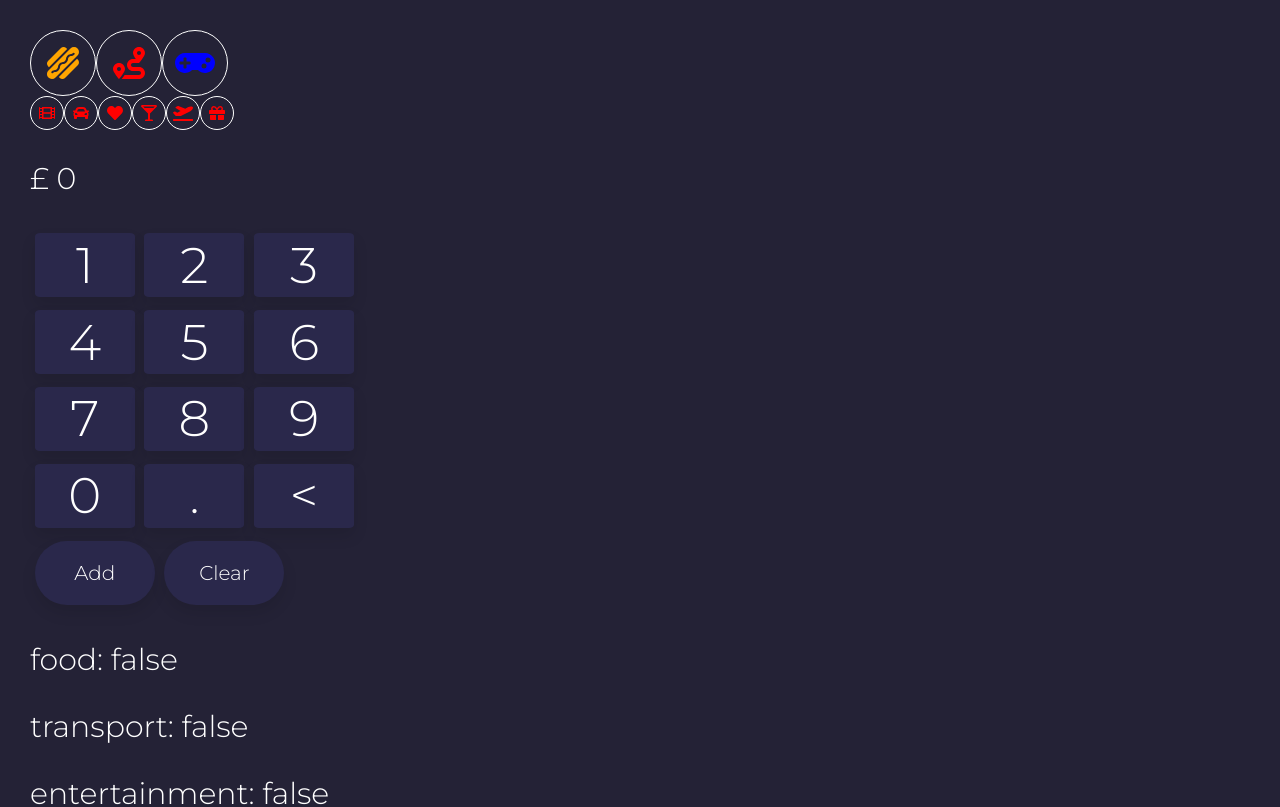
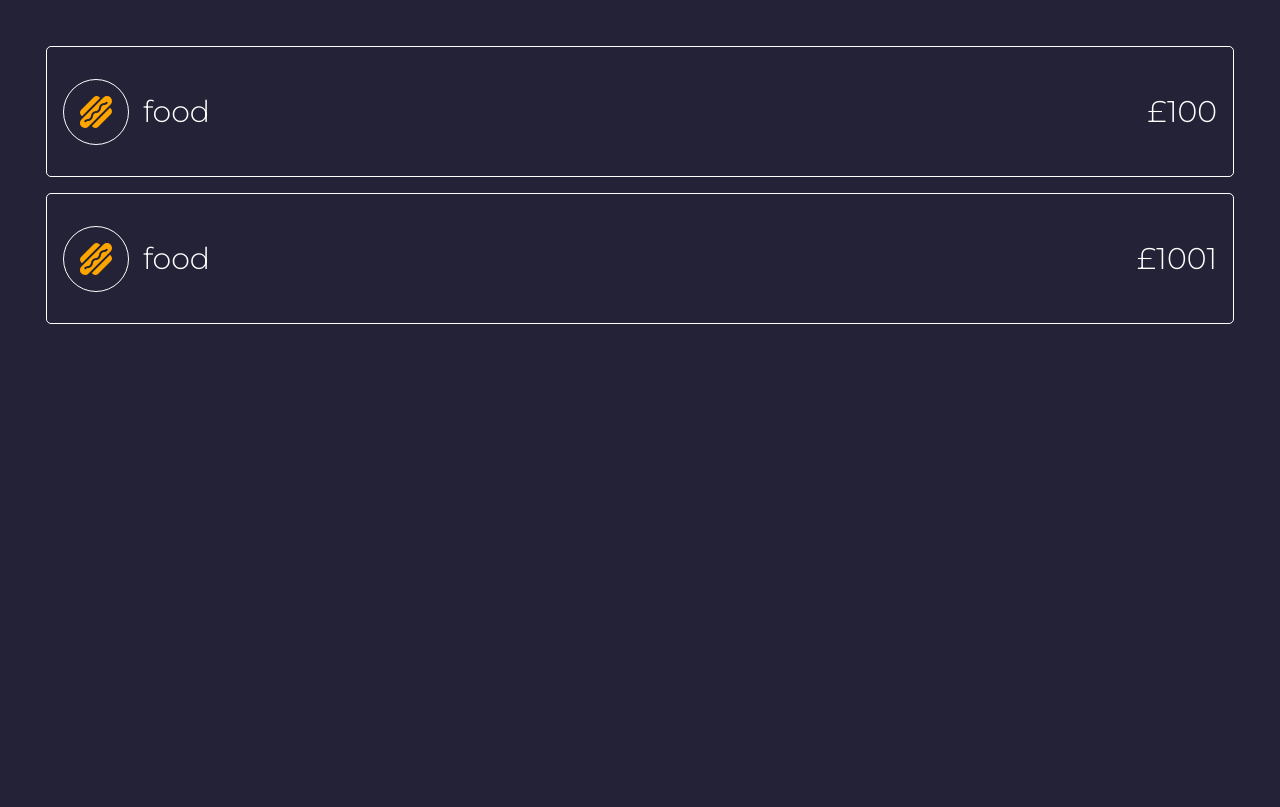
Before and after one commit to AidanKelly-CS/transaction-tracker, a React (Create React App) app: page /view-transactions in a window 1280 px wide. Shown: the top 807 px of the page. Built offline with nearby package versions, Linux system fonts and the light colour scheme.

Commit message:
styled transactions

```diff
--- a/public/index.html
+++ b/public/index.html
@@ -24,7 +24,7 @@
       work correctly both with client-side routing and a non-root public URL.
       Learn how to configure a non-root public URL by running `npm run build`.
     -->
-    <title>React App</title>
+    <title>Transaction Tracker</title>
   </head>
   <body>
     <noscript>You need to enable JavaScript to run this app.</noscript>
--- a/src/App.tsx
+++ b/src/App.tsx
@@ -1,16 +1,17 @@
 import React from 'react';
 import logo from './logo.svg';
 import './App.css';
-import CreateTransaction from './CreateTransaction';
+import CreateTransaction from './create-transaction/CreateTransaction';
+import ViewTransactions from './view-transactions/ViewTransactions';
 
 function App() {
   const transactions = [
     {
-      "category":"test",
+      "category":"food",
       "total":"£100"
     },
     {
-      "category":"test1",
+      "category":"food",
       "total":"£1001"
     }
   ]
@@ -22,8 +23,8 @@ function App() {
     @import url('https://fonts.googleapis.com/css2?family=Noto+Sans&display=swap');
     @import url('https://fonts.googleapis.com/css2?family=Montserrat:wght@300&family=Noto+Sans&display=swap');
     </style>
-    <CreateTransaction/>
-    {/* <ViewTransactions transactions={transactions}/> */}
+    {/* <CreateTransaction/> */}
+    <ViewTransactions transactions={transactions}/>
     </>
   );
 }
--- a/src/CreateTransaction.tsx
+++ b/src/create-transaction/CreateTransaction.tsx
@@ -3,7 +3,7 @@ import Button from './Button';
 import React, {useState,useRef, useEffect} from 'react';
 import { FontAwesomeIcon } from '@fortawesome/react-fontawesome'
 import { faCar, faCoffee, faFilm, faGamepad, faGift, faGlassMartiniAlt, faHeart, faHotdog, faPlaneDeparture, faRoute } from '@fortawesome/free-solid-svg-icons'
-import Category from './category/Category';
+import Category from '../category/Category';
 
 
 export default function CreateTransaction() {
--- /dev/null
+++ b/src/view-transactions/Transaction.css
@@ -0,0 +1,16 @@
+.transaction {
+    border-radius: 5px;
+    border: 1px solid white;
+    padding: 1rem;
+    margin: 1rem;
+}
+
+.container {
+    display: grid;
+    place-items: center stretch;
+    grid-template-columns: 5rem auto auto;
+}
+
+.trans-total{
+    text-align: right;
+}
--- /dev/null
+++ b/src/view-transactions/Transaction.tsx
@@ -0,0 +1,13 @@
+import { faHotdog } from '@fortawesome/free-solid-svg-icons';
+import Category from '../category/Category';
+import './Transaction.css';
+
+export default function Transaction({category, total}) {
+    return (
+        <div className="transaction container">
+            <Category icon={faHotdog} color={"orange"} main={true} selected={false} onClick={()=>{}}/>
+            <p>{category}</p>
+            <p className="trans-total">{total}</p>
+        </div>
+    );
+}
--- a/src/ViewTransactions.tsx
+++ b/src/view-transactions/ViewTransactions.tsx
@@ -1,5 +1,7 @@
 import React from 'react';
 import Transaction from './Transaction';
+import './Transaction.css';
+
 
 export default function ViewTransactions({transactions}) {
     return (
```
Also changed, not shown: src/App.css (+0 -34 lines), src/Transaction.tsx (deleted, +0 -10 lines), src/create-transaction/Button.tsx (renamed from src/Button.tsx), 1 other file (tests, documents, lock files or other folders).
